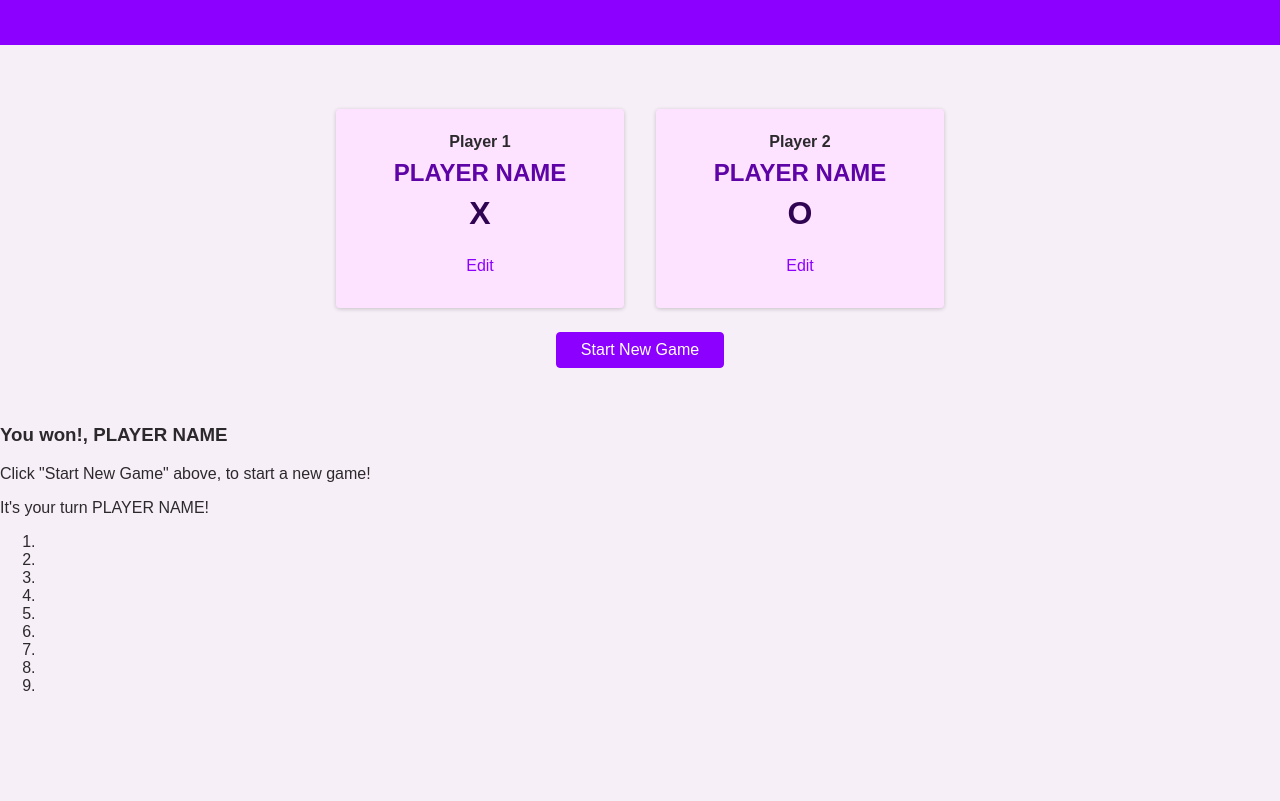
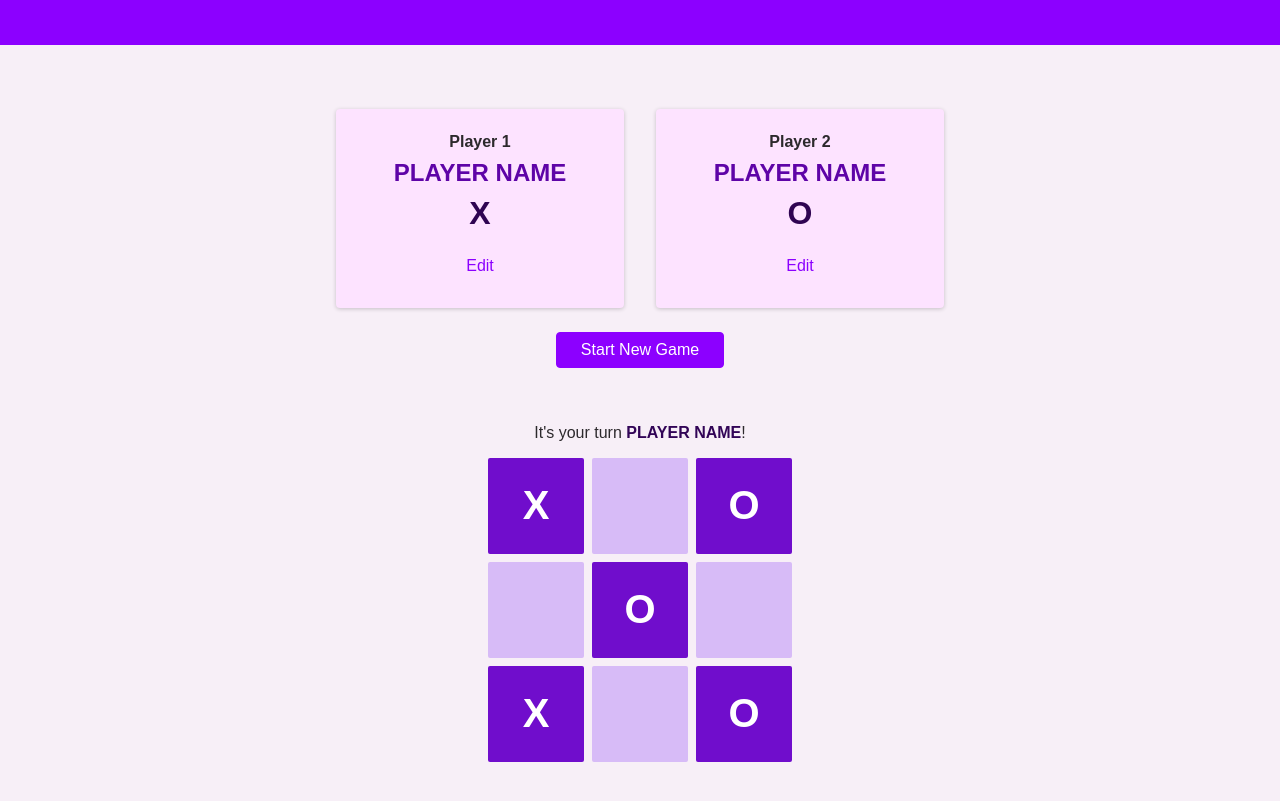
Before and after one commit to FangtaiDong10/tttproject, a plain HTML site: page index.html in a window 1280 px wide. Shown: the part 133-934 px from the top of the page. Before the commit the page ends 844 px from the top, so only its background shows below. Drawn offline with Linux system fonts and the light colour scheme.

Commit message:
complete active-board CSS styling

```diff
--- a/index.html
+++ b/index.html
@@ -14,6 +14,7 @@
     <link rel="stylesheet" href="styles/styles.css" />
     <link rel="stylesheet" href="styles/overlays.css" />
     <link rel="stylesheet" href="styles/configuration.css" />
+    <link rel="stylesheet" href="styles/game.css">
   </head>
   <body>
     <div id="backdrop"></div>
@@ -66,24 +67,24 @@
 
       <!-- game activity -->
       <section id="active-game">
-        <article>
-          <h3>You won!, <span id="winner-name">PLAYER NAME</span></h3>
+        <article id="game-over">
+          <h2>You won, <span id="winner-name">PLAYER NAME</span>!</h2>
           <p>Click "Start New Game" above, to start a new game!</p>
         </article>
 
         <p>It's your turn <span id="active-player-name">PLAYER NAME</span>!</p>
-        <ol>
+        <ol id="game-board">
+          <li class="disabled">X</li>
           <li></li>
+          <li class="disabled">O</li>
+
           <li></li>
+          <li class="disabled">O</li>
           <li></li>
 
+          <li class="disabled">X</li>
           <li></li>
-          <li></li>
-          <li></li>
-
-          <li></li>
-          <li></li>
-          <li></li>
+          <li class="disabled">O</li>
         </ol>
       </section>
     </main>
--- /dev/null
+++ b/styles/game.css
@@ -0,0 +1,63 @@
+#active-game {
+  text-align: center;
+  margin: 2rem 0 5rem 0; /* top right bottom left */
+  /* display: none; */
+}
+
+#game-over {
+    width: 90%;
+    max-width: 40rem;
+    margin: auto;
+    padding: 1rem 2rem;
+    background-color: rgb(50, 5, 87);
+    color: white;
+    box-shadow: 0 2px 8px rgba(0, 0, 0, 0.2);
+    border-radius: 4px;
+    display: none;
+}
+
+#game-over h2 {
+    font-size: 2.5rem;
+    margin: 0.5rem 0;
+}
+
+#active-player-name {
+    font-weight: bold;
+    color: rgb(50, 5, 87);
+}
+
+#game-board {
+    list-style: none;
+    margin: 1rem 0;
+    padding: 0;
+    display: grid;
+    /* to add 3 columns which are each 6rem wide */
+    grid-template-columns: repeat(3, 6rem);
+    grid-template-rows: repeat(3, 6rem);
+    justify-content: center;
+    gap: 0.5rem;
+}
+
+#game-board li {
+    background-color: rgb(215, 187, 247);
+    border-radius: 2px;
+    /* indicate the items are clickable */
+    cursor: pointer;
+
+    /* the symbol of each list item should be centered in the middle of the boxes, both on the x and y-axis */
+    display: flex;
+    justify-content: center;
+    align-items: center;
+    font-size: 2.5rem;
+    font-weight: bold;
+}
+
+#game-board li:hover {
+    background-color: rgb(112, 13, 204);
+}
+
+#game-board li.disabled {
+    background-color: rgb(112, 13, 204);
+    color: white;
+    cursor: default;
+}
```
